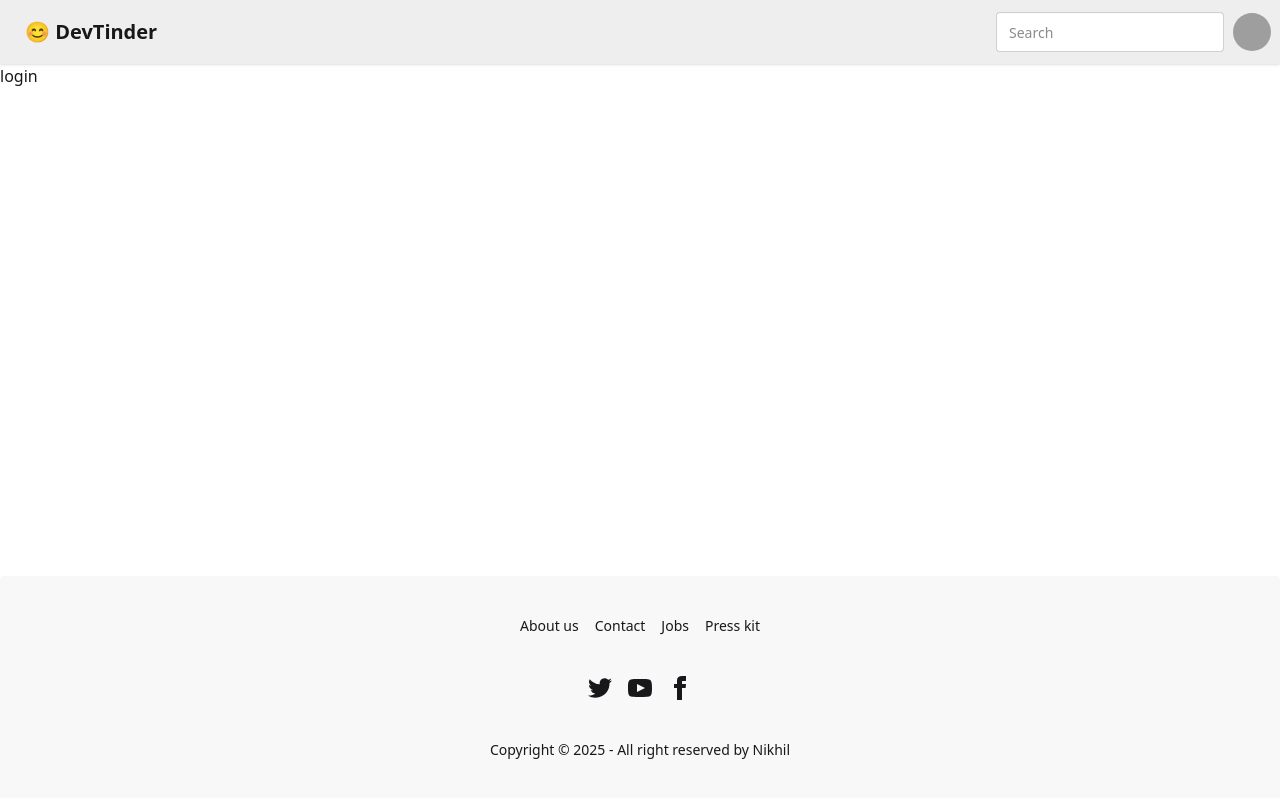
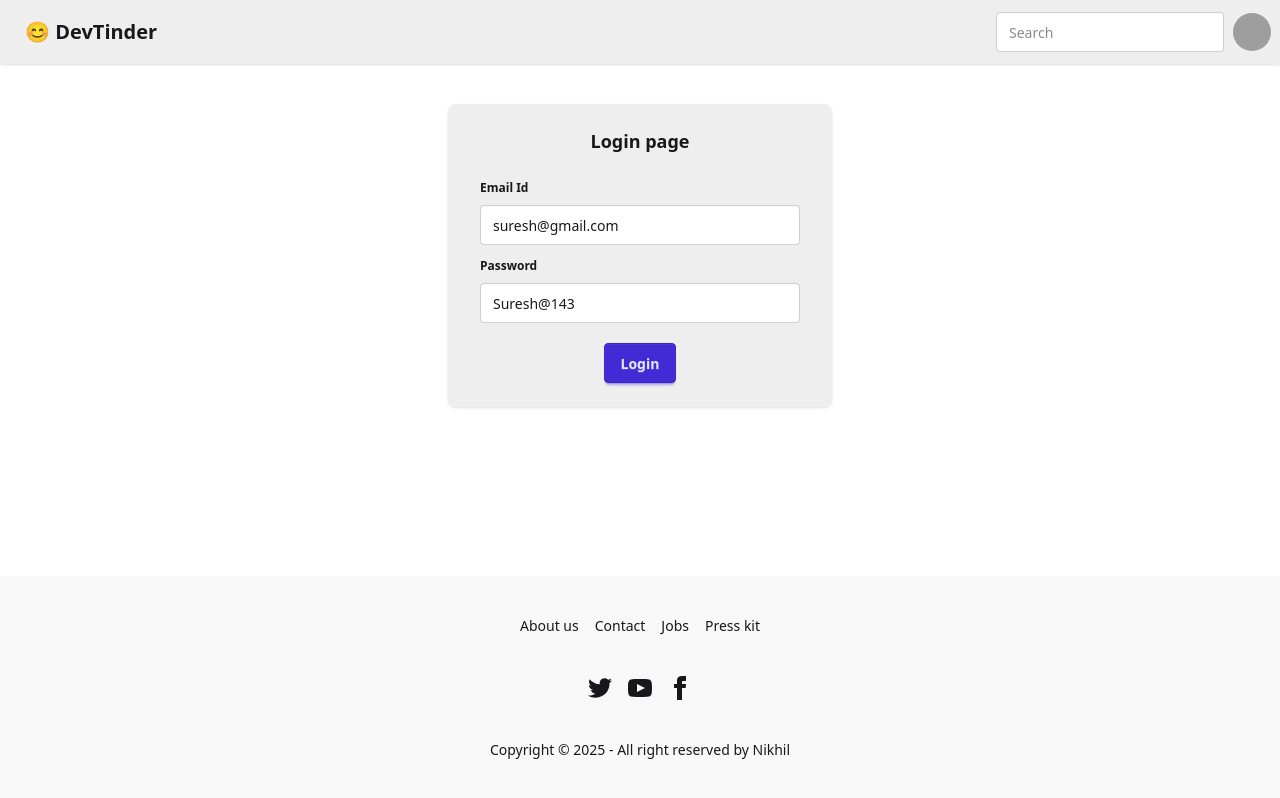
Before and after one commit to vishalnikhil/front_end_tinder, a React (Vite) app: page /login in a window 1280 px wide. Built offline with nearby package versions, Linux system fonts and the light colour scheme; grey boxes are pictures that could not be loaded.

Commit message:
till here outlet to fix navbar everywhere footter can be ddone like this only login page api integration cors error fixed url fixing between frotend and bckend

```diff
--- a/package.json
+++ b/package.json
@@ -11,6 +11,7 @@
   },
   "dependencies": {
     "@tailwindcss/vite": "^4.1.11",
+    "axios": "^1.10.0",
     "react": "^19.1.0",
     "react-dom": "^19.1.0",
     "react-router-dom": "^7.6.3",
--- a/src/Login.jsx
+++ b/src/Login.jsx
@@ -1,10 +1,75 @@
-import React from 'react'
+import React, { useState } from 'react'
+import axios from 'axios';
 
 const Login = () => {
+
+
+      const [emailId,setEmailId]=useState("suresh@gmail.com");
+
+      const [password,setPassword]=useState("Suresh@143");
+
+    //   console.log(emailId);
+    //   console.log(Password);
+
+      const handleLogin = async ()=>  {   //this will make an api call when we click on the login page
+
+
+            try{
+
+              const res = await axios.post("http://localhost:7777/login",{
+                emailId,
+                password,
+             },{withCredentials:true})
+            }
+            catch(err){
+
+                 console.log(err);
+
+            }
+
+      }
+
+
+
+
   return (
-    <div>
+    <div className='flex justify-center my-10'>
 
-        login
+        <div className="card bg-base-300 w-96 shadow-sm">
+  <div className="card-body">
+    <h2 className="card-title justify-center">Login page</h2>
+
+
+       <div className='m-2'>
+
+        <fieldset className="fieldset ">
+  <legend className="fieldset-legend">Email Id</legend>
+  <input
+  type="text"
+  value={emailId}
+   onChange={(e)=>{setEmailId(e.target.value)}}
+  className="input"  />
+
+</fieldset>
+
+
+
+ <fieldset className="fieldset">
+  <legend className="fieldset-legend">Password</legend>
+  <input type="text" onChange={(e)=>{setPassword(e.target.value)}} value={password} className="input"  />
+
+</fieldset>
+
+       </div>
+
+
+
+
+    <div className="card-actions flex justify-center">
+      <button className="btn btn-primary" onClick={handleLogin}>Login</button>
+    </div>
+  </div>
+</div>
 
     </div>
   )
```
Also changed, not shown: 1 other file (tests, documents, lock files or other folders).
